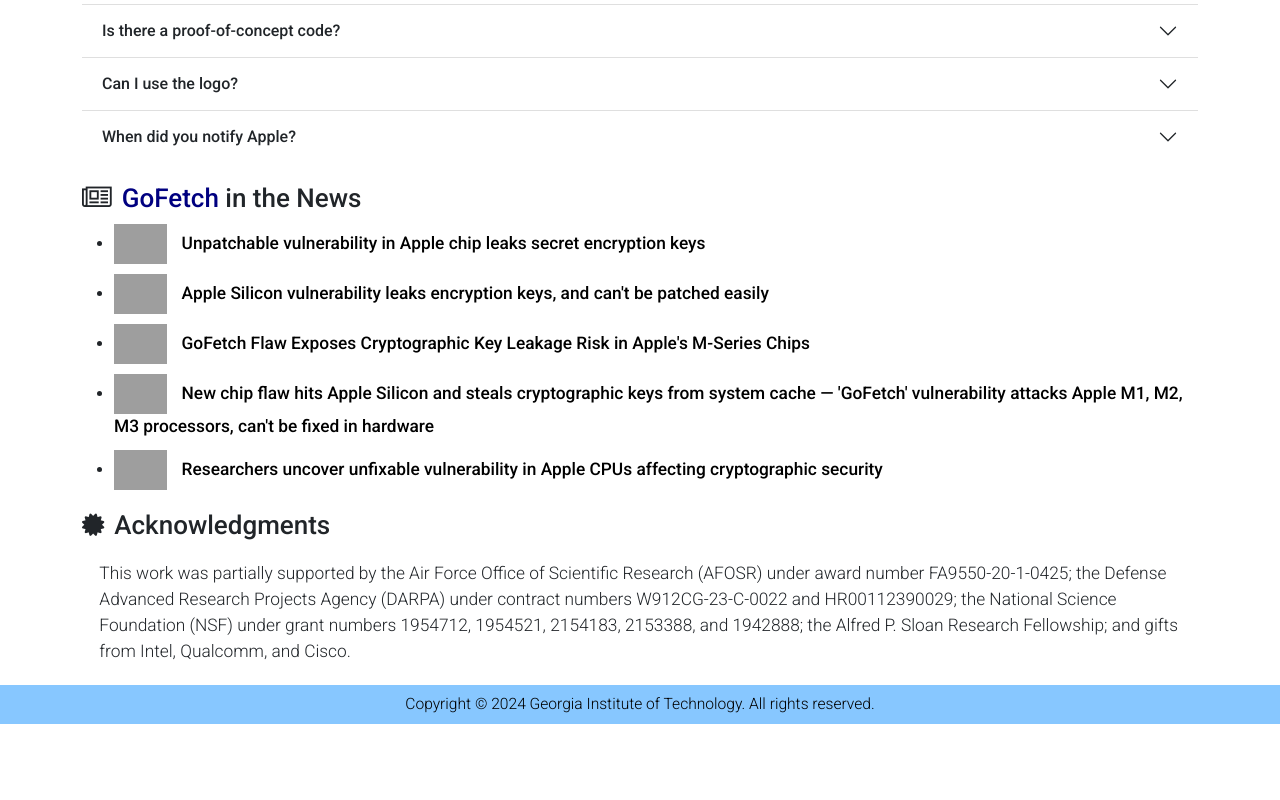
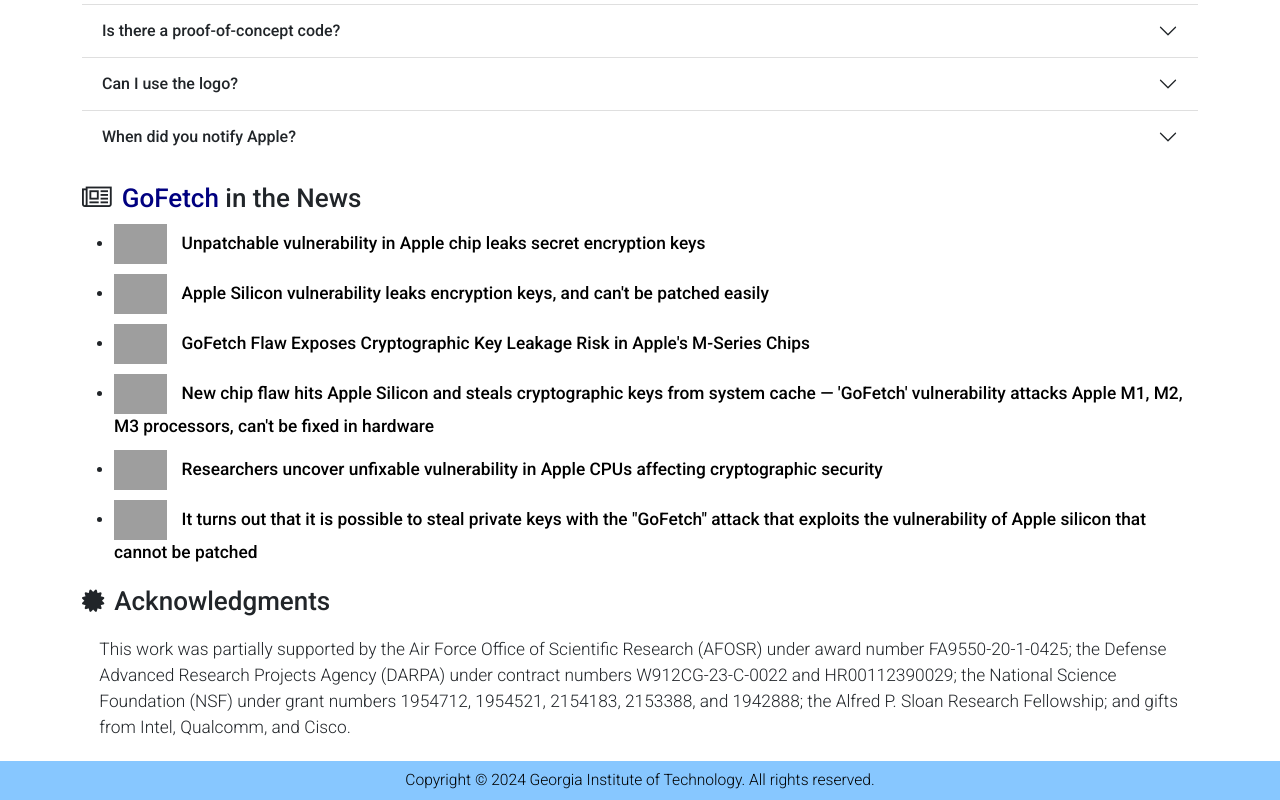
Before and after one commit to gofetch-website/gofetch-website.github.io, a plain HTML site: page index.html in a window 1280 px wide. Shown: the part 1998-2798 px from the top of the page. Before the commit the page ends 2722 px from the top, so only its background shows below. Drawn offline with nearby package versions, Linux system fonts and the light colour scheme; grey boxes are pictures that could not be loaded.

Commit message:
add news

```diff
--- a/index.html
+++ b/index.html
@@ -483,6 +483,13 @@
 							href="https://siliconangle.com/2024/03/21/researchers-uncover-unfixable-vulnerability-apple-cpus-affecting-cryptographic-security/">Researchers uncover unfixable vulnerability in Apple CPUs affecting cryptographic security
 						</a>
 					</li>
+					<li>
+						<img class="news"
+							src="https://upload.wikimedia.org/wikipedia/commons/5/51/GIGAZINE_logo.svg">
+						<a
+							href="https://gigazine.net/gsc_news/en/20240322-apple-silicon-gofetch/">It turns out that it is possible to steal private keys with the "GoFetch" attack that exploits the vulnerability of Apple silicon that cannot be patched
+						</a>
+					</li>
 				</ul>
 			</section>
 
```
